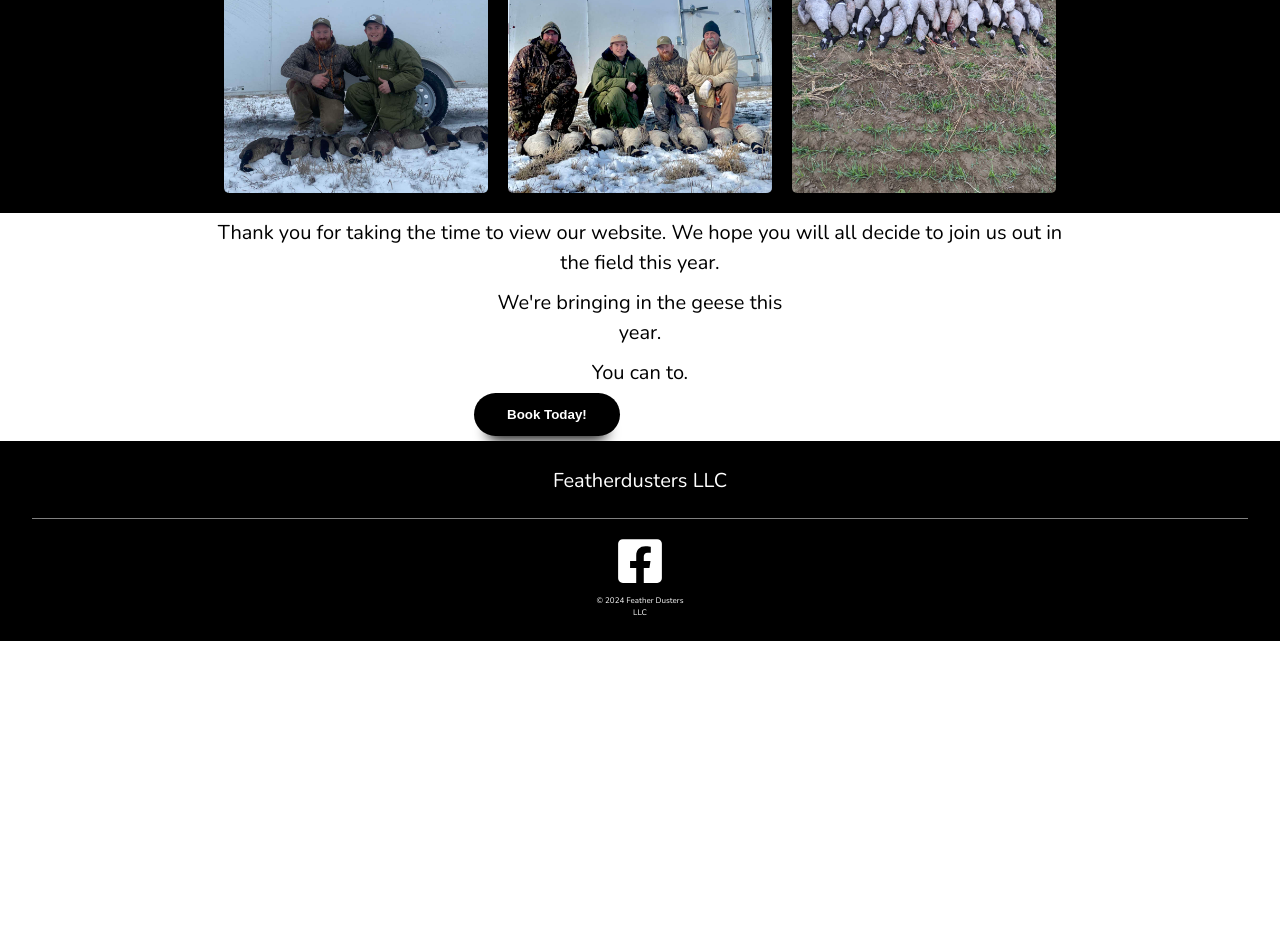
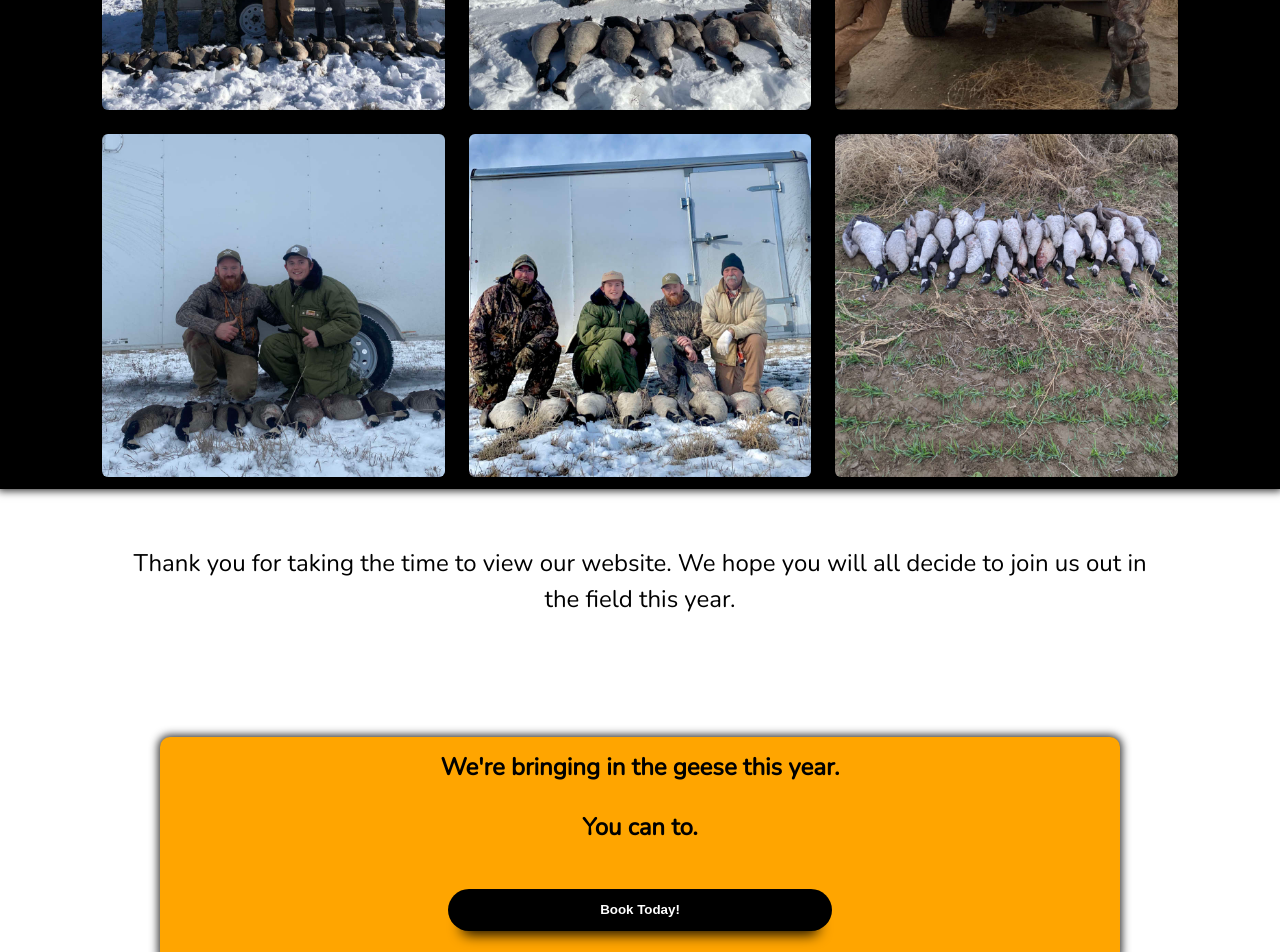
Before and after one commit to JeremiahStrzelczyk/waterfowl-guiding-feather-dusters, a React (Create React App) app in the folder app/client/: page / in a window 1280 px wide. Shown: the part 560-1512 px from the top of the page. Before the commit the page ends 1201 px from the top, so only its background shows below. Built offline with nearby package versions, Linux system fonts and the light colour scheme.

Commit message:
About section complete. Made tweaks here and there

```diff
--- a/app/client/src/components/CallToAction.js
+++ b/app/client/src/components/CallToAction.js
@@ -2,11 +2,17 @@ import { Link } from "react-router-dom";
 
 const CallToAction = () => {
   return (
-    <section className="cta" aria-label="Book a hunt">
-      <p>We're bringing in the geese this year.</p>
-      <p>You can to.</p>
-      <button className="button">Book Today!</button>
-    </section>
+    <div className="cta-wrapper">
+      <div className="cta">
+        <p className="center">We're bringing in the geese this year.</p>
+        <p className="center">You can to.</p>
+        <button className="button">
+          <Link to="/contact" className="cta__link">
+            Book Today!
+          </Link>
+        </button>
+      </div>
+    </div>
   );
 };
 
--- a/app/client/src/components/Collage.js
+++ b/app/client/src/components/Collage.js
@@ -7,7 +7,10 @@ import hunters5 from "../images/hunters-05.jpg";
 
 const Collage = () => {
   return (
-    <section className="black-section">
+    <section
+      className="section--inverse"
+      aria-label="A collage of images taken with our clients while out on guides"
+    >
       <div className="collage__container">
         <figure>
           <a href={hunters} download="featherdusters01">
--- a/app/client/src/index.css
+++ b/app/client/src/index.css
@@ -33,10 +33,10 @@ textarea {
 :root {
   /* FONTS */
   --ff: "Nunito", sans-serif;
-  --ff-headings: "Fugaz One";
+  --ff-headings: arvo;
 
   /* Grows and shrinks font size with a min and max */
-  --fs: clamp(1rem, 2.5vw, 1.25rem); /* <smallest> <growth> <largest> */
+  --fs: clamp(1rem, 2.2vw, 1.5rem); /* <smallest> <growth> <largest> */
 
   /* HAMBURGER MENU */
   --fs-hamburger-icon: 1.8rem;
@@ -48,41 +48,53 @@ textarea {
 
   --bgcolor: var(--clr-light-primary);
   --bgcolor-secondary: var(--clr-dark-primary);
-  --color-primary: var(--clr-dark-primary);
-  --color-contrast: var(--clr-accent);
+  --clr-primary: var(--clr-dark-primary);
+  --clr-contrast: var(--clr-accent);
 
   --cta-bgcolor: var(--clr-accent);
-  --cta-color-primary: var(--clr-dark-primary);
+  --cta-clr-primary: var(--clr-dark-primary);
 
-  --nav-bg-color: var(--clr-dark-primary);
-  --nav-color: var(--clr-light-primary);
+  --nav-bg-clr: var(--clr-dark-primary);
+  --nav-clr: var(--clr-light-primary);
   --nav-clr-accent: rgba(255, 255, 255, 0.699);
-  --nav-height-min: calc(0.1 * 100vh);
+  --nav-height-min: calc(0.12 * 100vh);
   /* --nav-height-min: clamp(calc(0.05 * 100vh), 2px, calc(0.1 * 100vh)) */
   --nav-mobile-menu-border: 1px solid rgba(245, 245, 245, 0.2);
 
   --footer-height-min: 200px;
 
-  --border-color: var(--clr-dark-primary);
-  --link-color: var(--clr-light-primary);
+  --border-clr: var(--clr-dark-primary);
+  --link-clr: var(--clr-light-primary);
   --link-hover: hsla(0, 0%, 100%, 0.774);
   --link-active: var(--clr-accent);
 
   /* BORDERS */
-  --borders: 1px solid var(--border-color);
+  --borders: 1px solid var(--border-clr);
   --border-radius: 0.25rem;
 
+  /* STANDARD PADDING--BASE */
+  --padding-vertical-base-standard: 0.5em;
+  --padding-horizontal-base-standard: 2.5%;
+  /* --padding-horizontal-base-standard-sections: clamp(160px, 15%, 15%); */
+  --padding-horizontal-base-standard-sections: clamp(
+    80px,
+    calc(16px + 1vw),
+    220px
+  );
+  --padding-horizontal-base-standard-sections: calc(20px + 6vw);
+  --padding-horizontal-base-standard-sections: 15%;
+
   /* STANDARD PADDING */
-  --padding-tb: 0.25em;
-  /* --padding-side: 5%; */
-  --padding-side: 2.5%;
-  --padding-side-main: 15%;
-  --padding-content-lr: 10%;
-  --footer-padding-tb: calc(var(--padding-tb) * 4);
+  --padding-std: var(--padding-vertical-base-standard)
+    var(--padding-horizontal-base-standard);
+  --padding-sections: var(--padding-vertical-base-standard)
+    var(--padding-horizontal-base-standard-sections);
+
+  --footer-padding-tb: calc(var(--padding-vertical-base-standard) * 4);
 
   /* STANDARD MARGIN */
-  --margin: clamp(1em, 2.5vw, 5rem) 0;
-  /* --margin-article: clamp(1em, 2.5vh, 5rem) 0; */
+  --margin-std: clamp(1em, 2.5vw, 5rem) 0;
+  /* --margin-std-article: clamp(1em, 2.5vh, 5rem) 0; */
 }
 
 /*******************************************************************
@@ -109,8 +121,12 @@ textarea {
   display: none;
 }
 
+.left-align {
+  text-align: left;
+}
+
 /* a:any-link {
-  color: var(--link-color);
+  color: var(--link-clr);
   cursor: pointer;
 } */
 
@@ -120,7 +136,7 @@ a:focus-visible {
 } */
 
 .link {
-  color: var(--link-color);
+  color: var(--link-clr);
   cursor: pointer;
 }
 
@@ -132,34 +148,12 @@ a:focus-visible {
 .even-columns {
   display: grid;
   grid-auto-flow: column;
-  grid-auto-columns: 1fr 2fr;
   gap: 1rem;
+  /* grid-auto-columns: 1fr 1fr; */
+  grid-template-columns: repeat(3, 1fr);
 
-  align-items: center;
-  justify-items: center;
-
-  padding: var(--padding-tb) var(--padding-side);
-}
-
-.even-columns--inverse {
-  grid-auto-columns: 2fr 1fr;
-}
-
-.inverse-bg {
-  background-color: var(--bgcolor-secondary);
-  color: var(--clr-light-primary);
-}
-
-/* Creates a black background that spans the entire view width. */
-/* Centers the content that is with it */
-/* For example, the collage uses this BG */
-.black-section {
-  background-color: var(--bgcolor-secondary);
-  width: 100vw;
-}
-
-.border {
-  border: 3px solid red;
+  /* align-items: top; */
+  /* justify-items: left; */
 }
 
 /*******************************************************************
@@ -171,19 +165,13 @@ html {
   background-color: var(--bgcolor);
   background-color: var(--bgcolor);
 }
+
 body {
   min-height: 100vh;
-  color: var(--color-primary);
+  color: var(--clr-primary);
 
   margin: 0 auto; /* centers left and right */
 }
-
-/* React root div */
-/* #root {
-  min-height: 100vh;
-  display: flex;
-  flex-flow: column nowrap;
-} */
 
 h1,
 h2,
@@ -196,11 +184,47 @@ p {
   line-height: 1.5;
   text-align: center;
 
-  padding: var(--padding-tb) var(--padding-side);
+  padding: var(--padding-std);
+}
+
+/* All content should fit within a smaller width,
+   but every other section element should have
+   inverse bg and color */
+section {
+  padding: var(--padding-sections);
+  margin: var(--margin-std);
+}
+
+.section--inverse {
+  background-color: var(--bgcolor-secondary);
+  color: var(--clr-light-primary);
+
+  /* x-offset | y-offset | blur-radius | spread-radius | color */
+  box-shadow: 0 0 8px 2px #333;
+}
+
+/* main > section:nth-child(even) {
+  background-color: var(--bgcolor-secondary);
+  color: var(--clr-light-primary);
+
+  /* x-offset | y-offset | blur-radius | spread-radius | color */
+/* box-shadow: 0 0 8px 2px #333; */
+/* } */
+
+@media screen and (max-width: 1500px) {
+  section {
+    padding: var(--padding-vertical-base-standard) 8%;
+  }
+}
+
+@media screen and (max-width: 1000px) {
+  section {
+    padding: var(--padding-vertical-base-standard) 3%;
+  }
 }
 
 /* a:any-link {
-  color: var(--link-color);
+  color: var(--link-clr);
   cursor: pointer;
 } */
 
@@ -213,58 +237,18 @@ a:active {
   color: var(--link-active);
 }
 
-/*******************************************************************
-* || MAIN
-*******************************************************************/
-.main {
-  padding: var(--padding-tb) var(--padding-side-main);
-  /* padding: var(--padding-tb) var(--padding-side); */
-  display: flex;
-  flex-direction: column;
-  justify-content: center;
-  align-items: center;
-}
-
-.main__section--dark-bg {
-  /* Inverse color and background */
-  background-color: var(--bgcolor-secondary);
-  color: var(--clr-light-primary);
-
-  /* Ensure the dark background spans the entire width */
-  width: 100vw;
-}
-
-/* The dark background sections use a width=100vw so that the color
-   extends to the ends of the screen. The purpose was to have alternating
-   dark and light backgrounds.
-   There were problems with getting the padding correct, so this was the
-   hacky solution */
-.main__section--dark-bg > div:first-child {
-  padding: var(--padding-tb)
-    calc(var(--padding-side-main) + var(--padding-side));
-}
-
-.left-align {
-  text-align: left;
-}
-
-.no-side-padding {
-  padding-left: 0;
-  padding-right: 0;
-}
-
 /*****************************
  * || Nav
  ****************************/
 
 .nav {
-  background: var(--nav-bg-color);
+  background: var(--nav-bg-clr);
   min-height: var(--nav-height-min);
   display: flex;
   justify-content: center;
   align-items: center;
 
-  box-shadow: 0 0 10px var(--nav-bg-color);
+  box-shadow: 0 0 10px var(--nav-bg-clr);
 
   /* font-size: 1.2rem; */
   position: sticky;
@@ -283,11 +267,11 @@ a:active {
   width: 100%;
   margin-right: auto;
   margin-left: auto;
-  padding: var(--padding-tb) var(--padding-side);
+  padding: var(--padding-std);
 }
 
 .nav-container__logo {
-  color: var(--nav-color);
+  color: var(--nav-clr);
   cursor: pointer;
   text-decoration: none; /* Removes underline */
   display: flex;
@@ -303,34 +287,29 @@ a:active {
   /* justify-content: flex-end; */
 }
 
-/* .nav-container__item {
-  min-height: var(--nav-height-min);
-} */
-
 /* Puts a line under the nav element when */
 /* hovering over it */
 .nav-container__item:hover {
-  border-bottom: 2px solid var(--color-contrast);
+  border-bottom: 2px solid var(--clr-contrast);
 }
 
 .nav-container__link {
-  color: var(--nav-color);
+  color: var(--nav-clr);
   display: flex;
   align-items: center;
   text-decoration: none;
   padding: 0.5rem 1rem;
-  /* height: 100%; */
 }
 
 /* Color the nav link of the page we're on */
 .active {
-  color: var(--color-contrast);
+  color: var(--clr-contrast);
 }
 
 /* Don't display the toggle by default */
 .nav-container__toggle {
   display: none;
-  color: var(--nav-color);
+  color: var(--nav-clr);
 }
 
 @media screen and (max-width: 576px) {
@@ -354,7 +333,7 @@ a:active {
      The menu slides into place with `left:0`
   */
   .nav-container__menu.nav-container__menu--active {
-    background-color: var(--nav-bg-color);
+    background-color: var(--nav-bg-clr);
     left: 0;
     opacity: 1;
     transition: all 0.6s ease;
@@ -372,7 +351,7 @@ a:active {
 
   /* Increases each nav link (mobile mode) when hovered */
   .nav-container__link:hover {
-    color: var(--color-contrast);
+    color: var(--clr-contrast);
     transform: scale(1.2);
     transition: all 0.3s ease;
   }
@@ -412,18 +391,13 @@ a:active {
  ****************************/
 
 .collage__container {
-  /* Center itself within the black section */
-  margin: auto;
-  width: 65%;
-
+  /* Displays collage as a 2r x 3c grid */
   display: grid;
   grid-template-columns: repeat(2, 1fr);
-  padding: 1rem 0;
-
   gap: 1rem;
 }
 
-/* Images are rearranged as a 2x3 grid on screens 576+ */
+/* Images are rearranged as a 3r x 2c grid on screens 576+ */
 @media screen and (min-width: 576px) {
   .collage__container {
     grid-template-columns: repeat(3, 1fr);
@@ -434,11 +408,11 @@ a:active {
  * || Footer
  *************************/
 .footer {
-  background-color: var(--nav-bg-color);
-  color: var(--nav-color);
-  /* padding: var(--padding-tb) var(--padding-side); */
-  /* padding: max(calc(var(--padding-tb) * 2), 10px) var(--padding-side); */
-  padding: var(--footer-padding-tb) var(--padding-side);
+  background-color: var(--nav-bg-clr);
+  color: var(--nav-clr);
+  /* padding: var(--padding-std); */
+  /* padding: max(calc(var(--padding-vertical-base-standard) * 2), 10px) var(--padding-horizontal-base-standard); */
+  padding: var(--footer-padding-tb) var(--padding-horizontal-base-standard);
   /* padding: 30px 30px; */
   /* min-height: var(--nav-height-min); */
   min-height: var(--footer-height-min);
@@ -488,6 +462,8 @@ a:active {
   color: white;
   cursor: pointer;
   text-decoration: none;
+
+  width: 40%;
   border: 0;
   border-radius: 100vmax;
 
@@ -495,6 +471,7 @@ a:active {
   padding: 1.1em 2.5em;
   font-weight: bold;
   box-shadow: 0 1.25em 1em -1em var(--bgcolor-secondary);
+  margin: var(--margin-std);
 }
 
 .button:hover,
@@ -502,9 +479,50 @@ a:active {
   background-color: #333;
 }
 
-/**********************
+/*******************
+ * || CTA
+ *****************/
+.cta-wrapper {
+  margin: var(--margin-std);
+  max-width: 1200px;
+  margin: 4rem auto;
+}
+.cta {
+  background-color: var(--cta-bgcolor);
+  width: 80%;
+  margin: auto;
+  font-weight: bold;
+  box-shadow: 0 0 8px 2px #333;
+
+  border-radius: 10px;
+  text-align: center;
+}
+
+.cta__link {
+  color: var(--clr-light-primary);
+  text-decoration: none;
+  cursor: pointer;
+}
+
+/********************
  * || About
- *********************/
-.about__guide-wrapper {
-  padding: var(--padding-tb) var(--padding-side);
+ *******************/
+.about__img {
+  padding: var(--padding-std);
+  /* grid-area: 1 / 1 / 2 / 2; */
+  grid-area: 1fr 1fr;
+  /* grid-area: 1 / 1 / 2 / 3; */
 }
+.about__body {
+  grid-area: 1 / 2 / 2 / 4;
+}
+
+@media screen and (max-width: 576px) {
+  .about__not-even-columns {
+    display: block;
+  }
+
+  section {
+    padding: var(--padding-sections);
+  }
+}
--- a/app/client/src/pages/ContactUs.js
+++ b/app/client/src/pages/ContactUs.js
@@ -2,7 +2,7 @@ import React from "react";
 
 const ContactUs = () => {
   return (
-    <main className="main">
+    <main>
       <article className="main__article">
         <section aria-label="Email Us" className="main__section">
           <p>Please contact us with any questions you may have.</p>
@@ -18,7 +18,7 @@ const ContactUs = () => {
           </p>
         </section>
         <section
-          className="main__section even-columns"
+          className="even-columns"
           aria-label="Phone numbers for Co-Owners"
         >
           <div>
--- a/app/client/src/pages/Home.js
+++ b/app/client/src/pages/Home.js
@@ -4,7 +4,7 @@ import Collage from "../components/Collage";
 
 const Home = () => {
   return (
-    <main className="main">
+    <main>
       {/***********************************
        * INTRODUCTION
        ******************************** */}
@@ -19,9 +19,8 @@ const Home = () => {
       {/***********************************
        * IMAGES
        ******************************** */}
-      <section aria-label="A collage of images taken with our clients while out on guides">
-        <Collage />
-      </section>
+
+      <Collage />
       {/***********************************
        * OUTRO
        ******************************** */}
```
Also changed, not shown: app/client/src/pages/AboutUs.js (+42 -48 lines).
